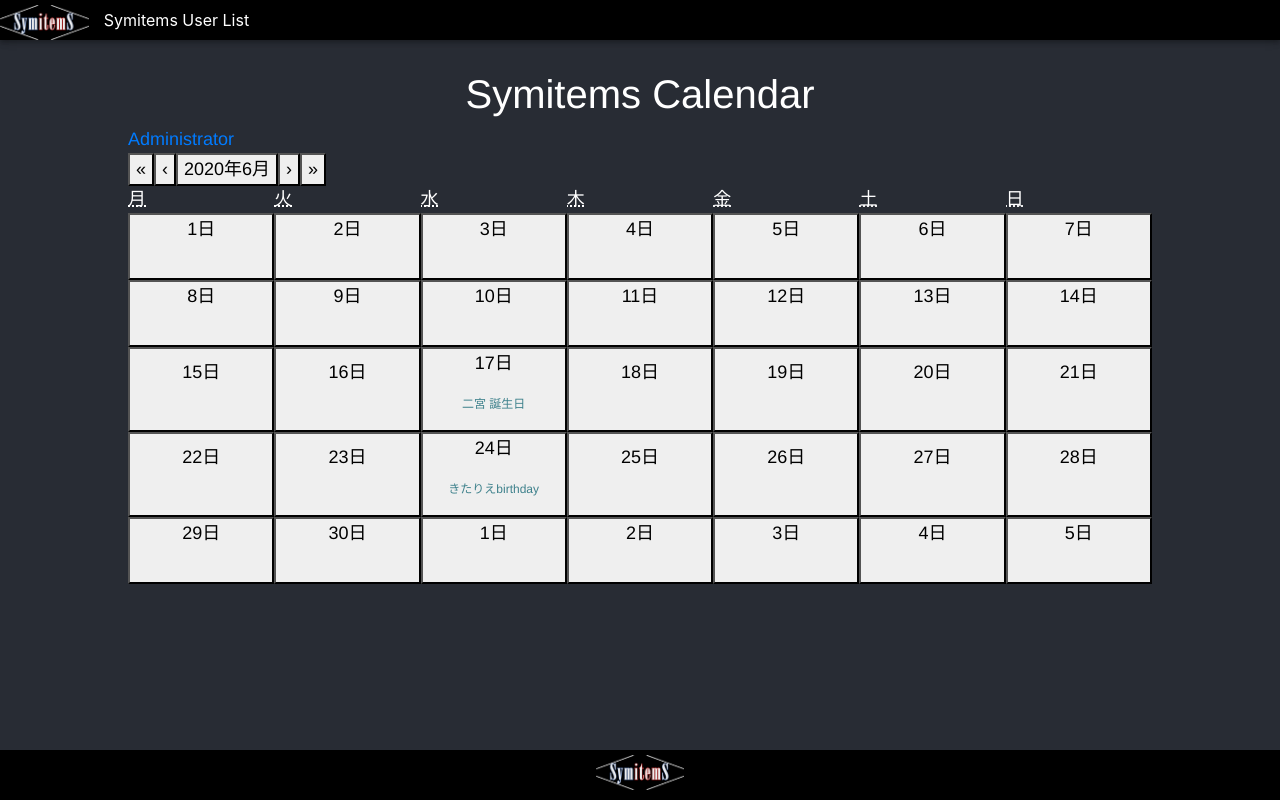
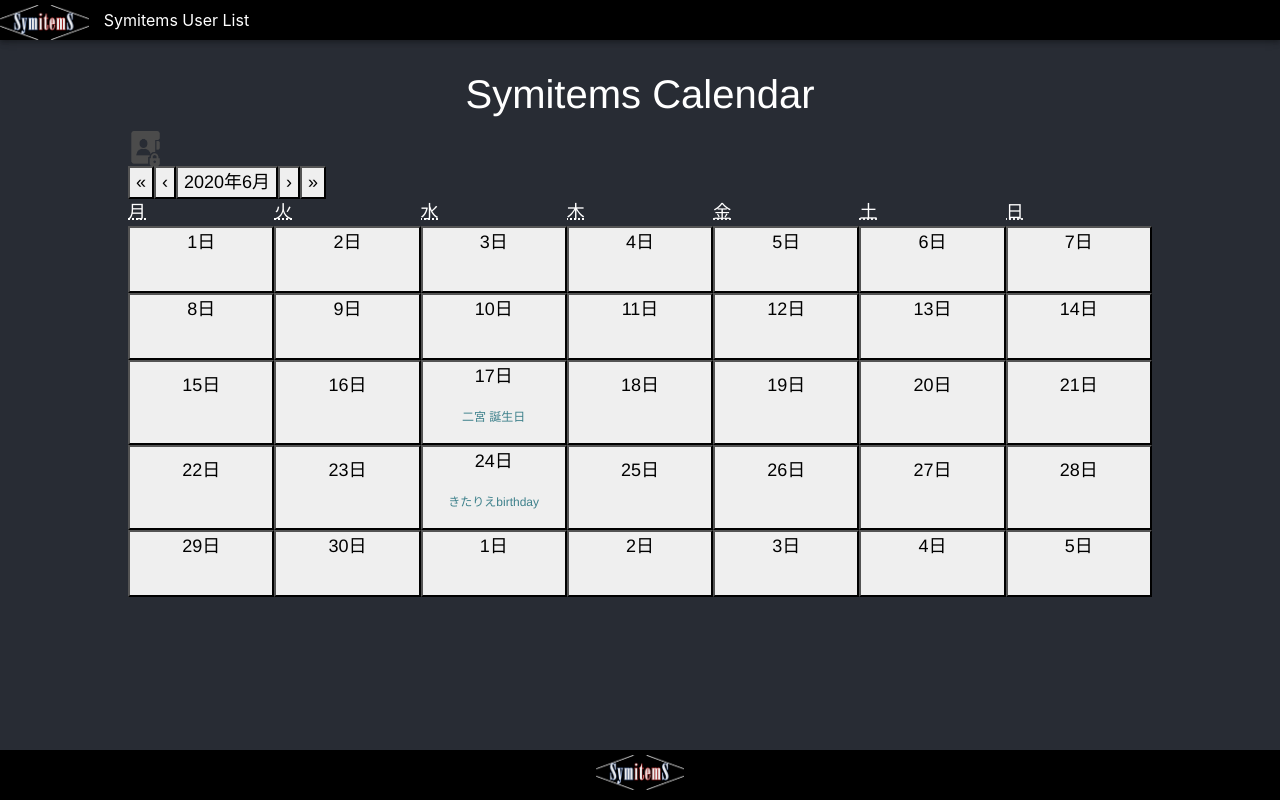
Before and after one commit to yuki3100705/react_app, a React (Create React App) app: page /calendar in a window 1280 px wide. Built offline with nearby package versions, Linux system fonts and the light colour scheme.

Commit message:
IconLink

```diff
--- a/src/Administrator.js
+++ b/src/Administrator.js
@@ -3,6 +3,7 @@
 import './Administrator.css';
 import ProfileBox from './ProfileBox';
 import { Link } from "react-router-dom";
+import IconCalendar from './Calendar.png';
 
 class Administrator extends Component {
   constructor() {
@@ -60,7 +61,7 @@
     return (
       <div className="MyContent">
         <h1 className="MyContent-title">We Are Symitems!</h1>
-        <Link to="/calendar">Calendar</Link>
+        <Link to="/calendar"><img src={IconCalendar} alt="" /></Link>
         <div>名前：<input value={this.state.regname} onChange={this.changeRegName.bind(this)} style={{display: 'inline-block', _display: 'inline'}} /></div>
         <div>連絡先：<input value={this.state.regaddress} onChange={this.changeRegAddress.bind(this)} style={{display: 'inline-block', _display: 'inline'}} /></div>
         <div className="AddButton">
--- a/src/Calendar.js
+++ b/src/Calendar.js
@@ -2,6 +2,7 @@
 import ReactCalendar from 'react-calendar';
 import './Calendar.css';
 import { Link } from "react-router-dom";
+import IconAdministrator from './Administrator.png';
 
 class Calendar extends Component {
   constructor(props) {
@@ -59,7 +60,7 @@
     return (
       <div className="MyContent">
         <h1>Symitems Calendar</h1>
-        <Link to="/administrator">Administrator</Link>
+        <Link to="/administrator"><img src={IconAdministrator} alt="" /></Link>
         <ReactCalendar
           locale="ja-JP"
           value={this.state.date}
```
Also changed, not shown: src/Administrator.png (added), src/Calendar.png (added).
